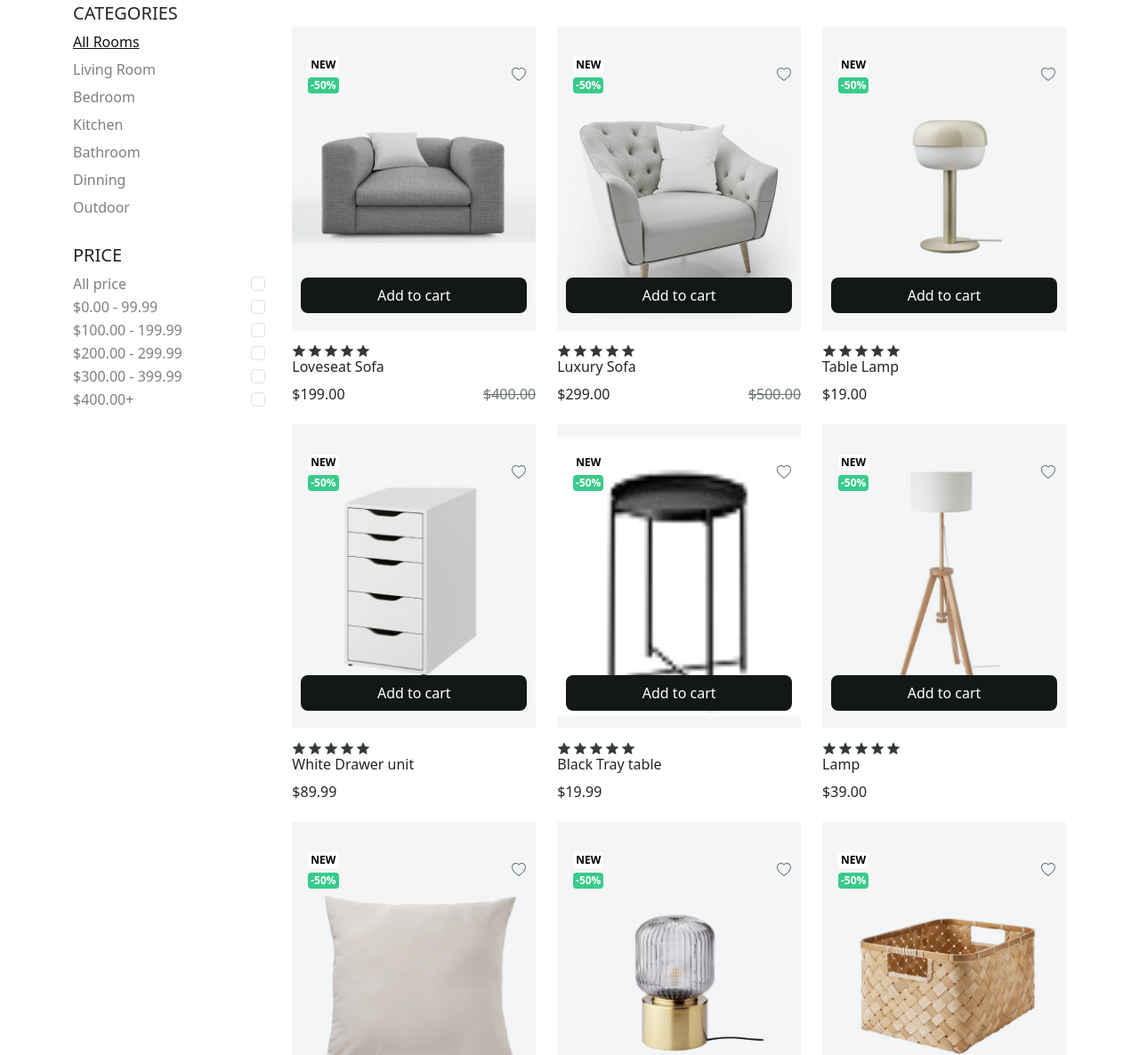
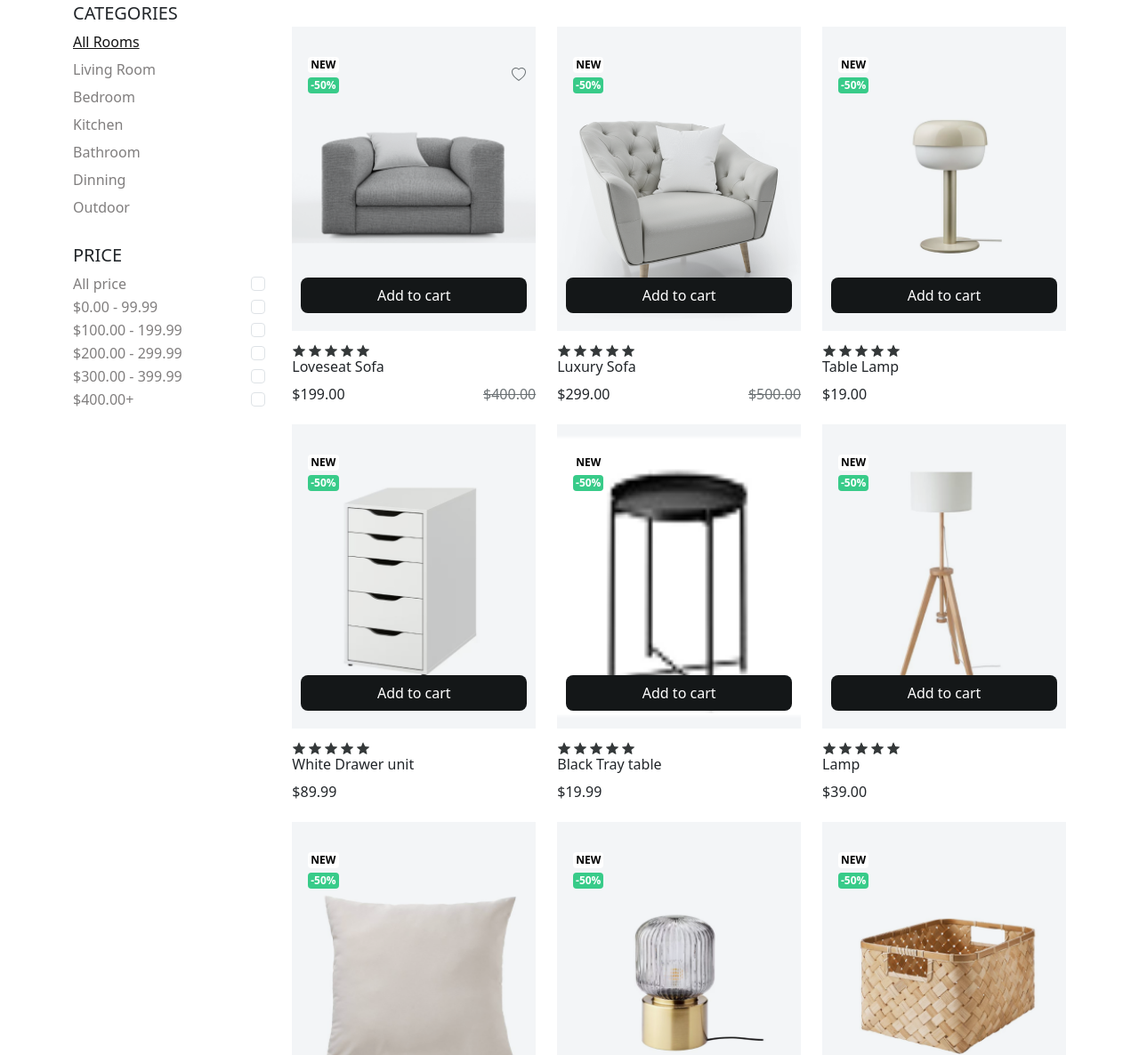
Before and after one commit to githubtalal/eCommerce, a plain HTML site: page shop1.html in a window 1280 px wide. Shown: the part 584-1770 px from the top of the page at 89% size. Drawn offline with nearby package versions, Linux system fonts and the light colour scheme.

Commit message:
second commit

```diff
--- a/shop1.html
+++ b/shop1.html
@@ -324,7 +324,7 @@
                                     <p>NEW</p>
                                     <span>-50%</span>
                                 </div>
-                                <svg xmlns="http://www.w3.org/2000/svg" width="16" height="16" fill="#6C7275" class="bi bi-heart" viewBox="0 0 16 16" id="notFavIcon-1">
+                                <svg xmlns="http://www.w3.org/2000/svg" width="16" height="16" fill="#6C7275" class="bi bi-heart d-none" viewBox="0 0 16 16" id="notFavIcon-1">
                                     <path d="m8 2.748-.717-.737C5.6.281 2.514.878 1.4 3.053c-.523 1.023-.641 2.5.314 4.385.92 1.815 2.834 3.989 6.286 6.357 3.452-2.368 5.365-4.542 6.286-6.357.955-1.886.838-3.362.314-4.385C13.486.878 10.4.28 8.717 2.01zM8 15C-7.333 4.868 3.279-3.04 7.824 1.143q.09.083.176.171a3 3 0 0 1 .176-.17C12.72-3.042 23.333 4.867 8 15" />
                                 </svg>
                                 <svg xmlns="http://www.w3.org/2000/svg" width="16" height="16" fill="#6C7275" class="bi bi-heart-fill d-none" viewBox="0 0 16 16" id="favIcon-1">
@@ -354,7 +354,7 @@
                                     <p>NEW</p>
                                     <span>-50%</span>
                                 </div>
-                                <svg xmlns="http://www.w3.org/2000/svg" width="16" height="16" fill="#6C7275" class="bi bi-heart" viewBox="0 0 16 16" id="notFavIcon-1">
+                                <svg xmlns="http://www.w3.org/2000/svg" width="16" height="16" fill="#6C7275" class="bi bi-heart d-none" viewBox="0 0 16 16" id="notFavIcon-1">
                                     <path d="m8 2.748-.717-.737C5.6.281 2.514.878 1.4 3.053c-.523 1.023-.641 2.5.314 4.385.92 1.815 2.834 3.989 6.286 6.357 3.452-2.368 5.365-4.542 6.286-6.357.955-1.886.838-3.362.314-4.385C13.486.878 10.4.28 8.717 2.01zM8 15C-7.333 4.868 3.279-3.04 7.824 1.143q.09.083.176.171a3 3 0 0 1 .176-.17C12.72-3.042 23.333 4.867 8 15" />
                                 </svg>
                                 <svg xmlns="http://www.w3.org/2000/svg" width="16" height="16" fill="#6C7275" class="bi bi-heart-fill d-none" viewBox="0 0 16 16" id="favIcon-1">
@@ -383,7 +383,7 @@
                                     <p>NEW</p>
                                     <span>-50%</span>
                                 </div>
-                                <svg xmlns="http://www.w3.org/2000/svg" width="16" height="16" fill="#6C7275" class="bi bi-heart" viewBox="0 0 16 16" id="notFavIcon-1">
+                                <svg xmlns="http://www.w3.org/2000/svg" width="16" height="16" fill="#6C7275" class="bi bi-heart d-none" viewBox="0 0 16 16" id="notFavIcon-1">
                                     <path d="m8 2.748-.717-.737C5.6.281 2.514.878 1.4 3.053c-.523 1.023-.641 2.5.314 4.385.92 1.815 2.834 3.989 6.286 6.357 3.452-2.368 5.365-4.542 6.286-6.357.955-1.886.838-3.362.314-4.385C13.486.878 10.4.28 8.717 2.01zM8 15C-7.333 4.868 3.279-3.04 7.824 1.143q.09.083.176.171a3 3 0 0 1 .176-.17C12.72-3.042 23.333 4.867 8 15" />
                                 </svg>
                                 <svg xmlns="http://www.w3.org/2000/svg" width="16" height="16" fill="#6C7275" class="bi bi-heart-fill d-none" viewBox="0 0 16 16" id="favIcon-1">
@@ -412,7 +412,7 @@
                                     <p>NEW</p>
                                     <span>-50%</span>
                                 </div>
-                                <svg xmlns="http://www.w3.org/2000/svg" width="16" height="16" fill="#6C7275" class="bi bi-heart" viewBox="0 0 16 16" id="notFavIcon-1">
+                                <svg xmlns="http://www.w3.org/2000/svg" width="16" height="16" fill="#6C7275" class="bi bi-heart d-none" viewBox="0 0 16 16" id="notFavIcon-1">
                                     <path d="m8 2.748-.717-.737C5.6.281 2.514.878 1.4 3.053c-.523 1.023-.641 2.5.314 4.385.92 1.815 2.834 3.989 6.286 6.357 3.452-2.368 5.365-4.542 6.286-6.357.955-1.886.838-3.362.314-4.385C13.486.878 10.4.28 8.717 2.01zM8 15C-7.333 4.868 3.279-3.04 7.824 1.143q.09.083.176.171a3 3 0 0 1 .176-.17C12.72-3.042 23.333 4.867 8 15" />
                                 </svg>
                                 <svg xmlns="http://www.w3.org/2000/svg" width="16" height="16" fill="#6C7275" class="bi bi-heart-fill d-none" viewBox="0 0 16 16" id="favIcon-1">
@@ -441,7 +441,7 @@
                                     <p>NEW</p>
                                     <span>-50%</span>
                                 </div>
-                                <svg xmlns="http://www.w3.org/2000/svg" width="16" height="16" fill="#6C7275" class="bi bi-heart" viewBox="0 0 16 16" id="notFavIcon-1">
+                                <svg xmlns="http://www.w3.org/2000/svg" width="16" height="16" fill="#6C7275" class="bi bi-heart d-none" viewBox="0 0 16 16" id="notFavIcon-1">
                                     <path d="m8 2.748-.717-.737C5.6.281 2.514.878 1.4 3.053c-.523 1.023-.641 2.5.314 4.385.92 1.815 2.834 3.989 6.286 6.357 3.452-2.368 5.365-4.542 6.286-6.357.955-1.886.838-3.362.314-4.385C13.486.878 10.4.28 8.717 2.01zM8 15C-7.333 4.868 3.279-3.04 7.824 1.143q.09.083.176.171a3 3 0 0 1 .176-.17C12.72-3.042 23.333 4.867 8 15" />
                                 </svg>
                                 <svg xmlns="http://www.w3.org/2000/svg" width="16" height="16" fill="#6C7275" class="bi bi-heart-fill d-none" viewBox="0 0 16 16" id="favIcon-1">
@@ -470,7 +470,7 @@
                                     <p>NEW</p>
                                     <span>-50%</span>
                                 </div>
-                                <svg xmlns="http://www.w3.org/2000/svg" width="16" height="16" fill="#6C7275" class="bi bi-heart" viewBox="0 0 16 16" id="notFavIcon-1">
+                                <svg xmlns="http://www.w3.org/2000/svg" width="16" height="16" fill="#6C7275" class="bi bi-heart d-none" viewBox="0 0 16 16" id="notFavIcon-1">
                                     <path d="m8 2.748-.717-.737C5.6.281 2.514.878 1.4 3.053c-.523 1.023-.641 2.5.314 4.385.92 1.815 2.834 3.989 6.286 6.357 3.452-2.368 5.365-4.542 6.286-6.357.955-1.886.838-3.362.314-4.385C13.486.878 10.4.28 8.717 2.01zM8 15C-7.333 4.868 3.279-3.04 7.824 1.143q.09.083.176.171a3 3 0 0 1 .176-.17C12.72-3.042 23.333 4.867 8 15" />
                                 </svg>
                                 <svg xmlns="http://www.w3.org/2000/svg" width="16" height="16" fill="#6C7275" class="bi bi-heart-fill d-none" viewBox="0 0 16 16" id="favIcon-1">
@@ -499,7 +499,7 @@
                                     <p>NEW</p>
                                     <span>-50%</span>
                                 </div>
-                                <svg xmlns="http://www.w3.org/2000/svg" width="16" height="16" fill="#6C7275" class="bi bi-heart" viewBox="0 0 16 16" id="notFavIcon-1">
+                                <svg xmlns="http://www.w3.org/2000/svg" width="16" height="16" fill="#6C7275" class="bi bi-heart d-none" viewBox="0 0 16 16" id="notFavIcon-1">
                                     <path d="m8 2.748-.717-.737C5.6.281 2.514.878 1.4 3.053c-.523 1.023-.641 2.5.314 4.385.92 1.815 2.834 3.989 6.286 6.357 3.452-2.368 5.365-4.542 6.286-6.357.955-1.886.838-3.362.314-4.385C13.486.878 10.4.28 8.717 2.01zM8 15C-7.333 4.868 3.279-3.04 7.824 1.143q.09.083.176.171a3 3 0 0 1 .176-.17C12.72-3.042 23.333 4.867 8 15" />
                                 </svg>
                                 <svg xmlns="http://www.w3.org/2000/svg" width="16" height="16" fill="#6C7275" class="bi bi-heart-fill d-none" viewBox="0 0 16 16" id="favIcon-1">
@@ -528,7 +528,7 @@
                                     <p>NEW</p>
                                     <span>-50%</span>
                                 </div>
-                            <svg xmlns="http://www.w3.org/2000/svg" width="16" height="16" fill="#6C7275" class="bi bi-heart" viewBox="0 0 16 16" id="notFavIcon-1">
+                            <svg xmlns="http://www.w3.org/2000/svg" width="16" height="16" fill="#6C7275" class="bi bi-heart d-none" viewBox="0 0 16 16" id="notFavIcon-1">
                                 <path d="m8 2.748-.717-.737C5.6.281 2.514.878 1.4 3.053c-.523 1.023-.641 2.5.314 4.385.92 1.815 2.834 3.989 6.286 6.357 3.452-2.368 5.365-4.542 6.286-6.357.955-1.886.838-3.362.314-4.385C13.486.878 10.4.28 8.717 2.01zM8 15C-7.333 4.868 3.279-3.04 7.824 1.143q.09.083.176.171a3 3 0 0 1 .176-.17C12.72-3.042 23.333 4.867 8 15" />
                             </svg>
                             <svg xmlns="http://www.w3.org/2000/svg" width="16" height="16" fill="#6C7275" class="bi bi-heart-fill d-none" viewBox="0 0 16 16" id="favIcon-1">
```
